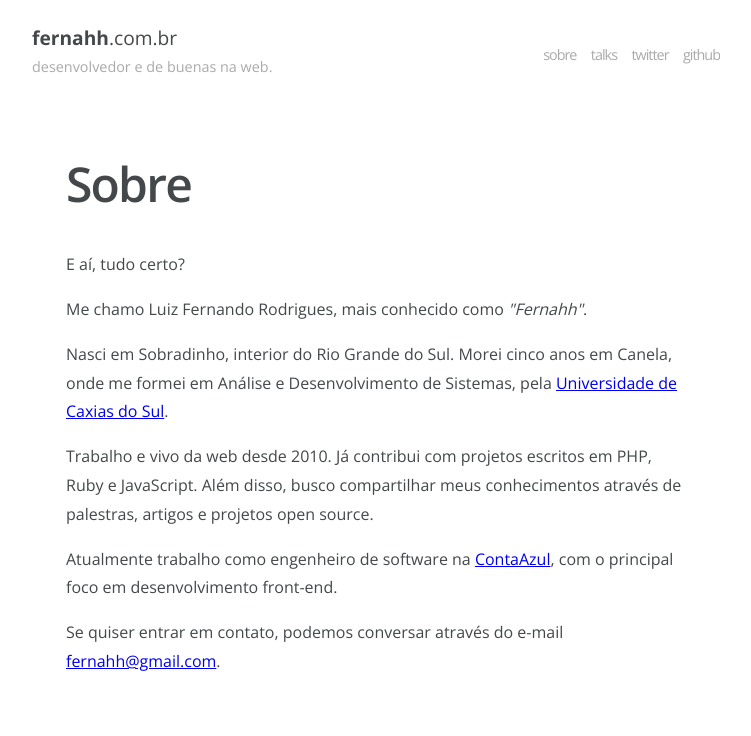
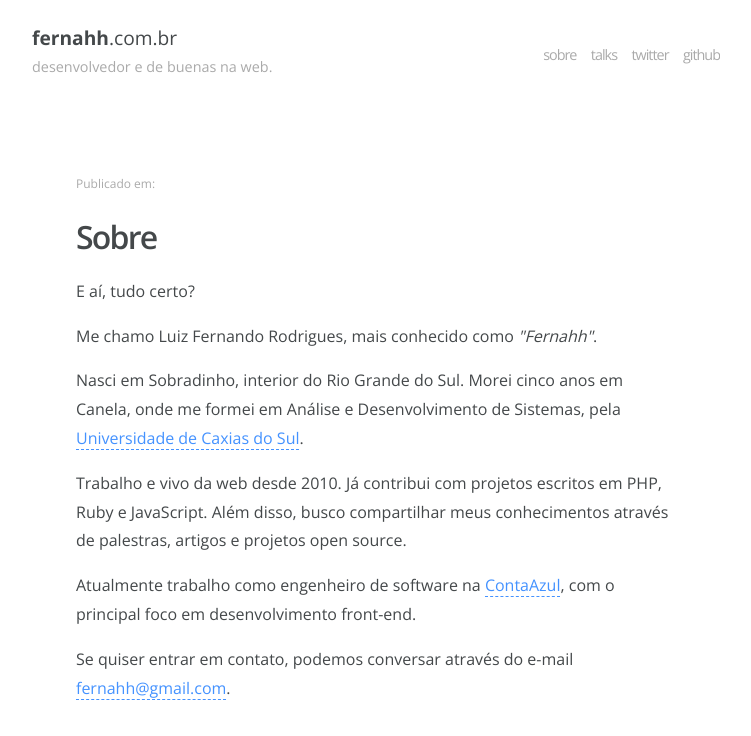
Before and after one commit to fernahh/website, a Next.js app: page /sobre in a window 1280 px wide. Shown: the top 736 px of the page, without its empty margins (264-1015 px from the left). Built offline with nearby package versions, Linux system fonts and the light colour scheme.

Commit message:
feat(*): standardize components

```diff
--- a/components/heading.js
+++ b/components/heading.js
@@ -5,10 +5,12 @@ export default ({ children }) => (
     <style jsx>{`
       h1 {
         margin-top: 0;
-        font-size: 3em;
+        margin-bottom: 20px;
+        font-size: 2em;
         font-weight: 600;
+        line-height: 1.2em;
         letter-spacing: -1.79px;
-        line-height: 1.1em;
+        transition: all 200ms ease-in-out;
       }
     `}</style>
   </h1>
--- a/layouts/article.js
+++ b/layouts/article.js
@@ -1,20 +1,18 @@
 import Layout from './layout'
+import Container from '../components/container'
+import Occurrence from '../components/occurrence'
+import Heading from '../components/heading'
 
-export default ({ children }) => (
+export default ({ title, date, children }) => (
   <Layout>
-    <article>
-      { children }
-
-      <style jsx>{`
-        article {
-          max-width: 640px;
-          margin: 0 auto;
-          margin-bottom: 4em;
-          padding-left: 10px;
-          padding-right: 10px;
-          overflow: hidden;
-        }
-      `}</style>
-    </article>
+    <Container>
+      <article>
+        <header>
+          <Occurrence date={date} />
+          <Heading>{title}</Heading>
+        </header>
+        <section>{ children }</section>
+      </article>
+    </Container>
   </Layout>
 )
--- a/pages/sobre.js
+++ b/pages/sobre.js
@@ -1,7 +1,7 @@
-import Link from 'next/link'
 import Head from 'next/head'
 import Article from '../layouts/article'
 import Heading from '../components/heading'
+import Link from '../components/link'
 
 export default () => (
   <Article>
@@ -10,22 +10,36 @@ export default () => (
     </Head>
     <Heading>Sobre</Heading>
 
-    <p>E aí, tudo certo?</p>
+    <p>
+      E aí, tudo certo?
+    </p>
 
-    <p>Me chamo Luiz Fernando Rodrigues, mais conhecido como <em>"Fernahh"</em>.</p>
+    <p>
+      Me chamo Luiz Fernando Rodrigues, mais conhecido como <em>"Fernahh"</em>.
+    </p>
 
-    <p>Nasci em Sobradinho, interior do Rio Grande do Sul. Morei cinco anos em
+    <p>
+      Nasci em Sobradinho, interior do Rio Grande do Sul. Morei cinco anos em
       Canela, onde me formei em Análise e Desenvolvimento de Sistemas,
-      pela <Link href="http://www.ucs.br/site"><a>Universidade de Caxias do Sul</a></Link>.</p>
+      pela <Link href="http://www.ucs.br/site" title="Site da Universidade de Caxias do Sul">
+      Universidade de Caxias do Sul</Link>.
+    </p>
 
-    <p>Trabalho e vivo da web desde 2010. Já contribui com projetos escritos em
+    <p>
+      Trabalho e vivo da web desde 2010. Já contribui com projetos escritos em
       PHP, Ruby e JavaScript. Além disso, busco compartilhar meus conhecimentos
-      através de palestras, artigos e projetos open source.</p>
+      através de palestras, artigos e projetos open source.
+    </p>
 
-    <p>Atualmente trabalho como engenheiro de software na <Link href="https://contaazul.com/">
-      <a>ContaAzul</a></Link>, com o principal foco em desenvolvimento front-end.</p>
+    <p>
+      Atualmente trabalho como engenheiro de software
+      na <Link href="https://contaazul.com/" title="Site da ContaAzul">ContaAzul</Link>,
+      com o principal foco em desenvolvimento front-end.
+    </p>
 
-    <p>Se quiser entrar em contato, podemos conversar através do
-      e-mail <Link href="mailto:fernahh@gmail.com"><a>fernahh@gmail.com</a></Link>.</p>
+    <p>
+      Se quiser entrar em contato, podemos conversar através do
+      e-mail <Link href="mailto:fernahh@gmail.com" title="fernahh@gmail.com">fernahh@gmail.com</Link>.
+    </p>
   </Article>
 )
--- a/pages/talks.js
+++ b/pages/talks.js
@@ -1,8 +1,7 @@
-import Link from 'next/link'
 import Head from 'next/head'
 import Article from '../layouts/article'
 import Heading from '../components/heading'
-import Content from '../components/content'
+import Content from '../components/index-content'
 import talks from '../data/talks'
 
 export default () => (
```
Also changed, not shown: components/index-content.js (+3 -12 lines), pages/posts/acessando-propriedades-de-objetos-javascript.js (+14 -17 lines).
